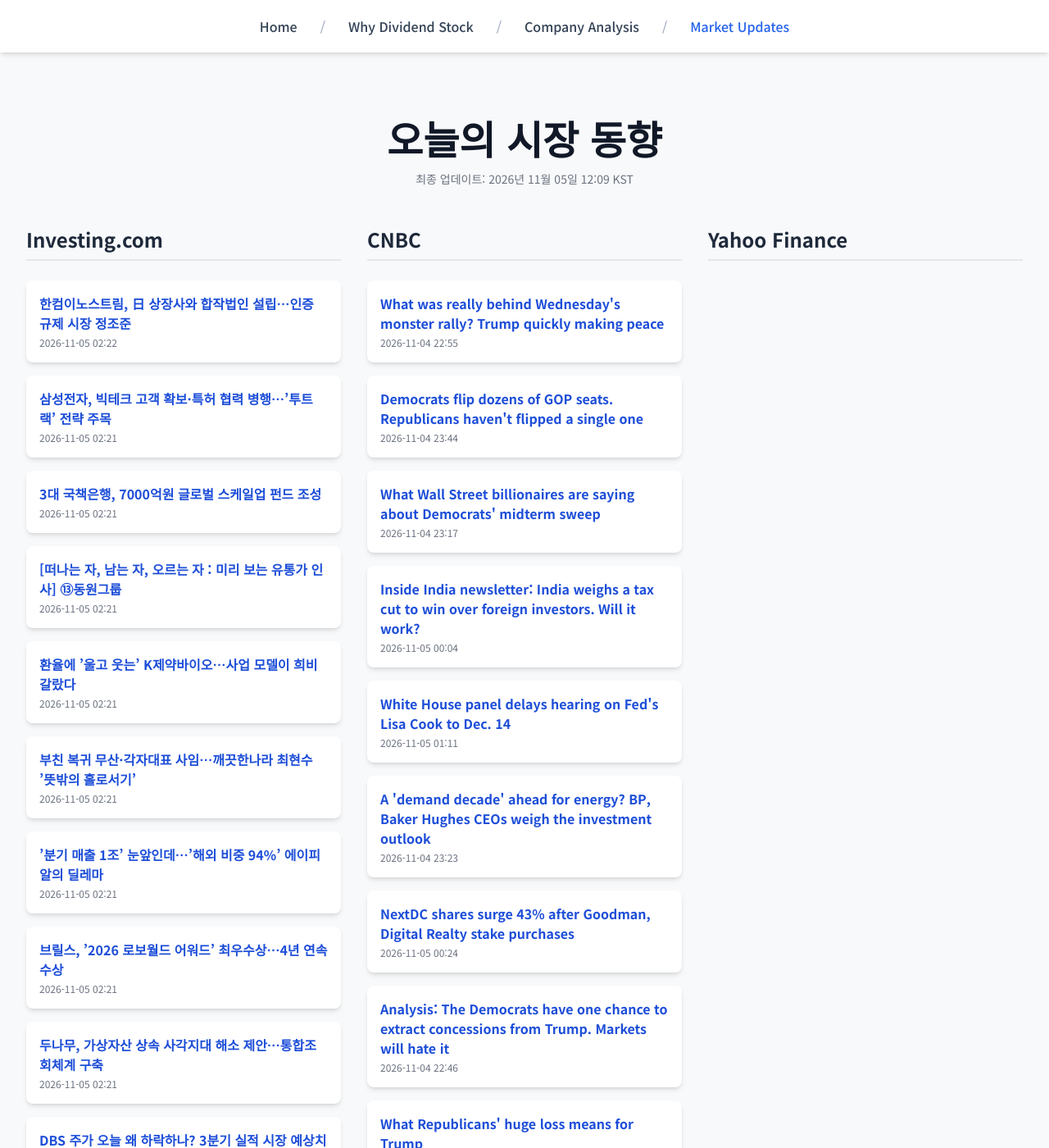
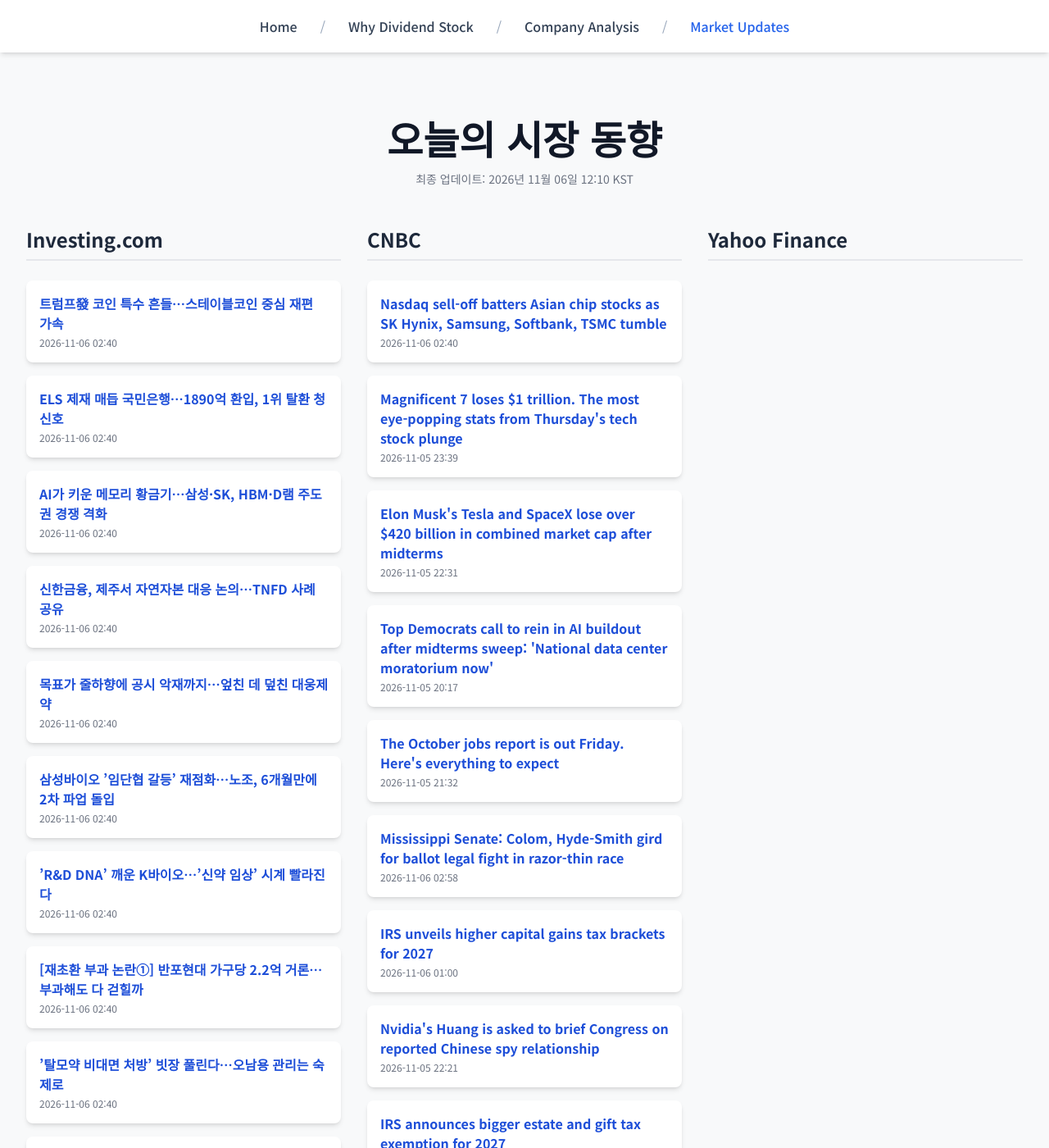
Before and after one commit to Kay-Hwang/my-company-analysis, a Jekyll site: the page built from market-updates.html, in a window 1280 px wide and 1400 px high. Shown: the whole window at 82% size. Built offline with Jekyll 4.4.1, drawn with Linux system fonts in a browser that asks for light colours; nearby versions of some CDN libraries; a script that is not in the unit is left out; some of the changed text lies outside the part shown.

Commit message:
Update daily data

```diff
--- a/_data/latest_data.json
+++ b/_data/latest_data.json
@@ -1,128 +1,128 @@
 {
-  "lastUpdated": "2026년 11월 05일 12:09 KST",
+  "lastUpdated": "2026년 11월 06일 12:10 KST",
   "news": {
     "investing": [
       {
-        "title": "한컴이노스트림, 日 상장사와 합작법인 설립…인증 규제 시장 정조준",
-        "link": "https://kr.investing.com/news/stock-market-news/article-2160676",
-        "pubDate": "2026-11-05 02:22:00",
-        "summary": "한컴이노스트림, 日 상장사와 합작법인 설립…인증 규제 시장 정조준"
+        "title": "트럼프發 코인 특수 흔들…스테이블코인 중심 재편 가속",
+        "link": "https://kr.investing.com/news/stock-market-news/article-2163243",
+        "pubDate": "2026-11-06 02:40:53",
+        "summary": "트럼프發 코인 특수 흔들…스테이블코인 중심 재편 가속"
       },
       {
-        "title": "삼성전자, 빅테크 고객 확보·특허 협력 병행…’투트랙’ 전략 주목",
-        "link": "https://kr.investing.com/news/stock-market-news/article-2160674",
-        "pubDate": "2026-11-05 02:21:57",
-        "summary": "삼성전자, 빅테크 고객 확보·특허 협력 병행…’투트랙’ 전략 주목"
+        "title": "ELS 제재 매듭 국민은행…1890억 환입, 1위 탈환 청신호",
+        "link": "https://kr.investing.com/news/stock-market-news/article-2163245",
+        "pubDate": "2026-11-06 02:40:47",
+        "summary": "ELS 제재 매듭 국민은행…1890억 환입, 1위 탈환 청신호"
       },
       {
-        "title": "3대 국책은행, 7000억원 글로벌 스케일업 펀드 조성",
-        "link": "https://kr.investing.com/news/stock-market-news/article-2160675",
-        "pubDate": "2026-11-05 02:21:57",
-        "summary": "3대 국책은행, 7000억원 글로벌 스케일업 펀드 조성"
+        "title": "AI가 키운 메모리 황금기…삼성·SK, HBM·D램 주도권 경쟁 격화",
+        "link": "https://kr.investing.com/news/stock-market-news/article-2163244",
+        "pubDate": "2026-11-06 02:40:46",
+        "summary": "AI가 키운 메모리 황금기…삼성·SK, HBM·D램 주도권 경쟁 격화"
       },
       {
-        "title": "[떠나는 자, 남는 자, 오르는 자 : 미리 보는 유통가 인사] ⑬동원그룹",
-        "link": "https://kr.investing.com/news/stock-market-news/article-2160669",
-        "pubDate": "2026-11-05 02:21:52",
-        "summary": "[떠나는 자, 남는 자, 오르는 자 : 미리 보는 유통가 인사] ⑬동원그룹"
+        "title": "신한금융, 제주서 자연자본 대응 논의…TNFD 사례 공유",
+        "link": "https://kr.investing.com/news/stock-market-news/article-2163240",
+        "pubDate": "2026-11-06 02:40:44",
+        "summary": "신한금융, 제주서 자연자본 대응 논의…TNFD 사례 공유"
       },
       {
-        "title": "환율에 ’울고 웃는’ K제약바이오…사업 모델이 희비 갈랐다",
-        "link": "https://kr.investing.com/news/stock-market-news/article-2160672",
-        "pubDate": "2026-11-05 02:21:52",
-        "summary": "환율에 ’울고 웃는’ K제약바이오…사업 모델이 희비 갈랐다"
+        "title": "목표가 줄하향에 공시 악재까지…엎친 데 덮친 대웅제약",
+        "link": "https://kr.investing.com/news/stock-market-news/article-2163237",
+        "pubDate": "2026-11-06 02:40:43",
+        "summary": "목표가 줄하향에 공시 악재까지…엎친 데 덮친 대웅제약"
       },
       {
-        "title": "부친 복귀 무산·각자대표 사임…깨끗한나라 최현수 ’뜻밖의 홀로서기’",
-        "link": "https://kr.investing.com/news/stock-market-news/article-2160670",
-        "pubDate": "2026-11-05 02:21:47",
-        "summary": "부친 복귀 무산·각자대표 사임…깨끗한나라 최현수 ’뜻밖의 홀로서기’"
+        "title": "삼성바이오 ’임단협 갈등’ 재점화…노조, 6개월만에 2차 파업 돌입",
+        "link": "https://kr.investing.com/news/stock-market-news/article-2163239",
+        "pubDate": "2026-11-06 02:40:39",
+        "summary": "삼성바이오 ’임단협 갈등’ 재점화…노조, 6개월만에 2차 파업 돌입"
       },
       {
-        "title": "’분기 매출 1조’ 눈앞인데…’해외 비중 94%’ 에이피알의 딜레마",
-        "link": "https://kr.investing.com/news/stock-market-news/article-2160671",
-        "pubDate": "2026-11-05 02:21:45",
-        "summary": "’분기 매출 1조’ 눈앞인데…’해외 비중 94%’ 에이피알의 딜레마"
+        "title": "’R&D DNA’ 깨운 K바이오…’신약 임상’ 시계 빨라진다",
+        "link": "https://kr.investing.com/news/stock-market-news/article-2163238",
+        "pubDate": "2026-11-06 02:40:30",
+        "summary": "’R&D DNA’ 깨운 K바이오…’신약 임상’ 시계 빨라진다"
       },
       {
-        "title": "브릴스, ’2026 로보월드 어워드’ 최우수상…4년 연속 수상",
-        "link": "https://kr.investing.com/news/stock-market-news/article-2160677",
-        "pubDate": "2026-11-05 02:21:37",
-        "summary": "브릴스, ’2026 로보월드 어워드’ 최우수상…4년 연속 수상"
+        "title": "[재초환 부과 논란①] 반포현대 가구당 2.2억 거론…부과해도 다 걷힐까",
+        "link": "https://kr.investing.com/news/stock-market-news/article-2163241",
+        "pubDate": "2026-11-06 02:40:25",
+        "summary": "[재초환 부과 논란①] 반포현대 가구당 2.2억 거론…부과해도 다 걷힐까"
       },
       {
-        "title": "두나무, 가상자산 상속 사각지대 해소 제안…통합조회체계 구축",
-        "link": "https://kr.investing.com/news/stock-market-news/article-2160673",
-        "pubDate": "2026-11-05 02:21:35",
-        "summary": "두나무, 가상자산 상속 사각지대 해소 제안…통합조회체계 구축"
+        "title": "’탈모약 비대면 처방’ 빗장 풀린다…오남용 관리는 숙제로",
+        "link": "https://kr.investing.com/news/stock-market-news/article-2163236",
+        "pubDate": "2026-11-06 02:40:24",
+        "summary": "’탈모약 비대면 처방’ 빗장 풀린다…오남용 관리는 숙제로"
       },
       {
-        "title": "DBS 주가 오늘 왜 하락하나? 3분기 실적 시장 예상치 밑돌아",
-        "link": "https://kr.investing.com/news/stock-market-news/article-93CH-2160667",
-        "pubDate": "2026-11-05 02:17:04",
-        "summary": "DBS 주가 오늘 왜 하락하나? 3분기 실적 시장 예상치 밑돌아"
+        "title": "[호반 K-과학인재] 청년 성장 사다리 놓는다…\"고교·대학 육성 생태계 구축\"",
+        "link": "https://kr.investing.com/news/stock-market-news/article-2163242",
+        "pubDate": "2026-11-06 02:40:24",
+        "summary": "[호반 K-과학인재] 청년 성장 사다리 놓는다…\"고교·대학 육성 생태계 구축\""
       }
     ],
     "cnbc": [
       {
-        "title": "What was really behind Wednesday's monster rally? Trump quickly making peace",
-        "link": "https://www.cnbc.com/2026/11/04/stock-market-rally-trump-midterms.html",
-        "pubDate": "Wed, 04 Nov 2026 22:55:22 GMT",
-        "summary": "The stock market skyrocketed after a decisive sweep for Democrats in the 2026 midterm elections, a move that Trump's reaction added to."
+        "title": "Nasdaq sell-off batters Asian chip stocks as SK Hynix, Samsung, Softbank, TSMC tumble",
+        "link": "https://www.cnbc.com/2026/11/06/tech-stocks-sk-hynix-samsung-softbank.html",
+        "pubDate": "Fri, 06 Nov 2026 02:40:15 GMT",
+        "summary": "Asian technology stocks tumbled Friday, tracking a sharp sell-off on Wall Street overnight that sent the tech-heavy Nasdaq Composite into correction territory."
       },
       {
-        "title": "Democrats flip dozens of GOP seats. Republicans haven't flipped a single one",
-        "link": "https://www.cnbc.com/2026/11/04/democrats-2026-midterm-election-results.html",
-        "pubDate": "Wed, 04 Nov 2026 23:44:18 GMT",
-        "summary": "Democrats have flipped seven Senate seats, nearly 30 House districts, five governorships and up to 12 state legislative chambers in a historic 2026 midterm rout."
+        "title": "Magnificent 7 loses $1 trillion. The most eye-popping stats from Thursday's tech stock plunge",
+        "link": "https://www.cnbc.com/2026/11/05/stock-market-selloff-ai-fears.html",
+        "pubDate": "Thu, 05 Nov 2026 23:39:32 GMT",
+        "summary": "Here are the most breathtaking statistics from the major stock sell-off on Thursday."
       },
       {
-        "title": "What Wall Street billionaires are saying about Democrats' midterm sweep",
-        "link": "https://www.cnbc.com/2026/11/04/billionaires-musk-branson-democrats-midterms-ai-wall-street.html",
-        "pubDate": "Wed, 04 Nov 2026 23:17:56 GMT",
-        "summary": "Billionaire political spending met criticism from ... billionaires in the wake of Tuesday's blue wave election."
+        "title": "Elon Musk's Tesla and SpaceX lose over $420 billion in combined market cap after midterms",
+        "link": "https://www.cnbc.com/2026/11/05/tesla-spacex-stocks-fall-after-2026-midterms.html",
+        "pubDate": "Thu, 05 Nov 2026 22:31:13 GMT",
+        "summary": "Elon Musk's Tesla and SpaceX lose $420 billion in combined market cap after midterms"
       },
       {
-        "title": "Inside India newsletter: India weighs a tax cut to win over foreign investors. Will it work?",
-        "link": "https://www.cnbc.com/2026/11/05/india-tax-foreign-investors-nifty.html",
-        "pubDate": "Thu, 05 Nov 2026 00:04:36 GMT",
-        "summary": "Foreign investors are losing their appetite for Indian equities, with their holdings touching an all-time low of 14%."
+        "title": "Top Democrats call to rein in AI buildout after midterms sweep: 'National data center moratorium now'",
+        "link": "https://www.cnbc.com/2026/11/05/democrats-data-center-restrictions-midterms.html",
+        "pubDate": "Thu, 05 Nov 2026 20:17:16 GMT",
+        "summary": "Democratic winners and progressive lawmakers are calling for tougher limits on AI and data centers after the 2026 midterm elections."
       },
       {
-        "title": "White House panel delays hearing on Fed's Lisa Cook to Dec. 14",
-        "link": "https://www.cnbc.com/2026/11/04/trump-federal-reserve-lisa-cook-hearing.html",
-        "pubDate": "Thu, 05 Nov 2026 01:11:26 GMT",
-        "summary": "President Donald Trump first tried to fire Lisa Cook in August 2025, but the Supreme Court in June blocked him from doing so, for now."
+        "title": "The October jobs report is out Friday. Here's everything to expect",
+        "link": "https://www.cnbc.com/2026/11/05/october-jobs-report-preview.html",
+        "pubDate": "Thu, 05 Nov 2026 21:32:52 GMT",
+        "summary": "The Bureau of Labor Statistics releases the October nonfarm payrolls report Friday at 8:30 a.m. ET."
       },
       {
-        "title": "A 'demand decade' ahead for energy? BP, Baker Hughes CEOs weigh the investment outlook",
-        "link": "https://www.cnbc.com/2026/11/05/energy-leaders-investment-outlook.html",
-        "pubDate": "Wed, 04 Nov 2026 23:23:03 GMT",
-        "summary": "Rising energy demand offers investment opportunities, but geopolitical risks and oil price uncertainty cloud the outlook, executives and an analyst said."
+        "title": "Mississippi Senate: Colom, Hyde-Smith gird for ballot legal fight in razor-thin race",
+        "link": "https://www.cnbc.com/2026/11/05/mississippi-senate-election-scott-colom-hyde-smith.html",
+        "pubDate": "Fri, 06 Nov 2026 02:58:02 GMT",
+        "summary": "The Mississippi Senate election could be determined by the mail-in ballots received after Election Day, whose legality was upheld by the Supreme Court."
       },
       {
-        "title": "NextDC shares surge 43% after Goodman, Digital Realty stake purchases",
-        "link": "https://www.cnbc.com/2026/11/05/nextdc-goodman-group-digital-realty-data-centers-.html",
-        "pubDate": "Thu, 05 Nov 2026 00:24:57 GMT",
-        "summary": "NextDC shares surged more than 40% Thursday morning after Goodman Group and Digital Realty sought to acquire up to a 9.9% stake."
+        "title": "IRS unveils higher capital gains tax brackets for 2027",
+        "link": "https://www.cnbc.com/2026/11/05/capital-gains-tax-2027-federal.html",
+        "pubDate": "Fri, 06 Nov 2026 01:00:10 GMT",
+        "summary": "The IRS has announced higher long-term capital gains brackets for 2027. Here's what investors need to know."
       },
       {
-        "title": "Analysis: The Democrats have one chance to extract concessions from Trump. Markets will hate it",
-        "link": "https://www.cnbc.com/2026/11/04/democrats-trump-debt-ceiling-fight.html",
-        "pubDate": "Wed, 04 Nov 2026 22:46:43 GMT",
-        "summary": "The next debt-ceiling confrontation could reverse Washington's traditional political roles, raising the possibility of spending concessions, market volatility and a damaging default."
+        "title": "Nvidia's Huang is asked to brief Congress on reported Chinese spy relationship",
+        "link": "https://www.cnbc.com/2026/11/05/nvidia-jensen-huang-china-spy-congress.html",
+        "pubDate": "Thu, 05 Nov 2026 22:21:29 GMT",
+        "summary": "President Donald Trump was briefed about a year ago about those intelligence findings, The New York Times reported."
       },
       {
-        "title": "What Republicans' huge loss means for Trump",
-        "link": "https://www.cnbc.com/2026/11/04/trump-midterm-election-results-congress.html",
-        "pubDate": "Wed, 04 Nov 2026 21:50:05 GMT",
-        "summary": "Trump's handling of tariffs, the Iran war and an array of Washington-area construction projects are sure to face sudden pushback from newly empowered Democrats."
+        "title": "IRS announces bigger estate and gift tax exemption for 2027",
+        "link": "https://www.cnbc.com/2026/11/05/2027-estate-and-gift-tax-exemption-irs-raises-limit.html",
+        "pubDate": "Thu, 05 Nov 2026 20:51:57 GMT",
+        "summary": "The IRS has announced a bigger estate and gift tax exemption for 2027. Here's what investors need to know."
       },
       {
-        "title": "Jim Cramer warns investors may be reading too much into Wall Street's post-election rally",
-        "link": "https://www.cnbc.com/2026/11/04/cramer-midterms-ai-stocks.html",
-        "pubDate": "Wed, 04 Nov 2026 23:18:56 GMT",
-        "summary": "Cramer warned that Wall Street may be getting ahead of itself following the midterm elections."
+        "title": "IRS announces new federal income tax brackets for 2027",
+        "link": "https://www.cnbc.com/2026/11/05/2027-federal-tax-brackets.html",
+        "pubDate": "Fri, 06 Nov 2026 01:21:08 GMT",
+        "summary": "The IRS has announced higher federal income tax brackets and standard deductions for 2027. Here's what taxpayers need to know."
       }
     ],
     "yahoo": []
```
